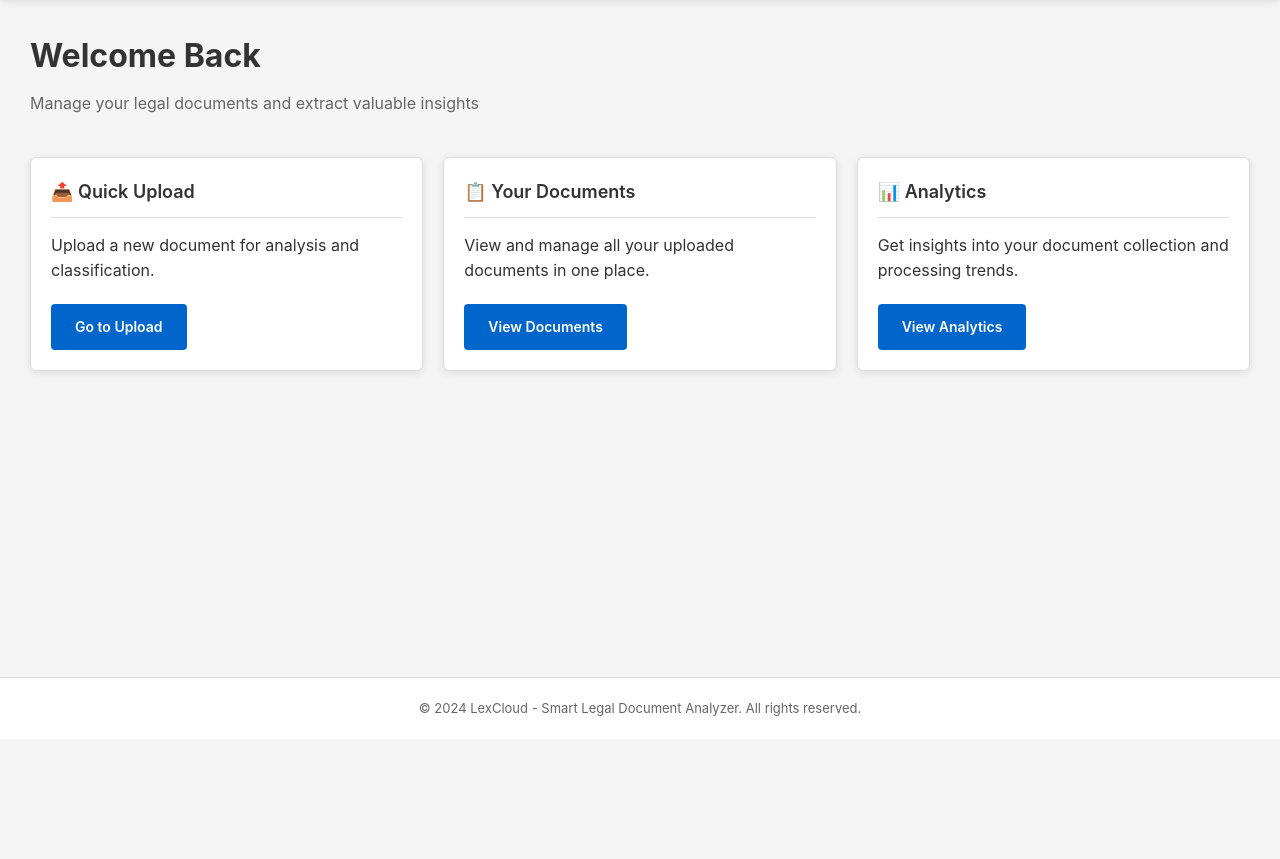
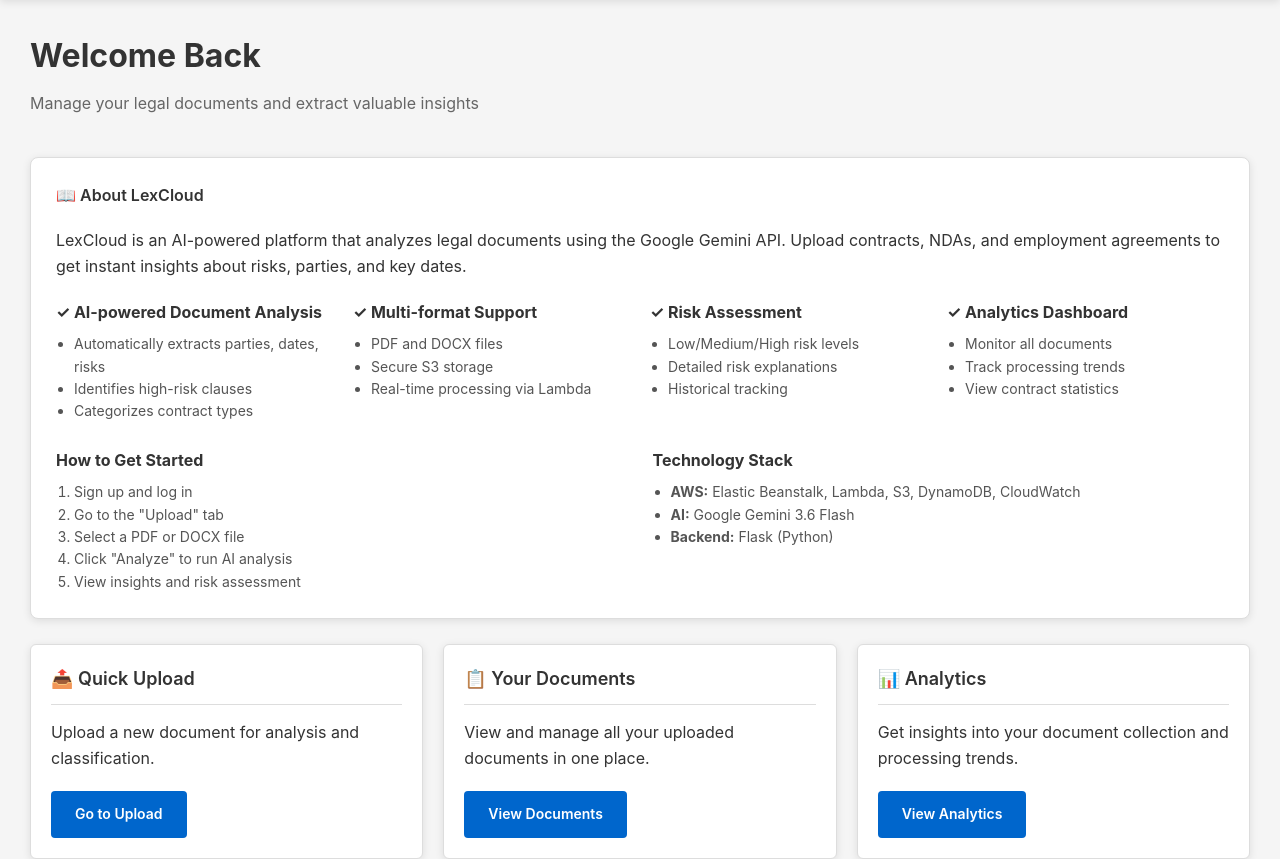
Before and after one commit to Thang40/lexcloud, a Flask app: page /dashboard in a window 1280 px wide. Shown: the part 61-920 px from the top of the page. Before the commit the page ends 777 px from the top, so only its background shows below. Run offline with Flask 3, Linux system fonts and the light colour scheme; the visitor is signed in with stand-in values (Sample User, id 1).

Commit message:
Add About LexCloud section to Dashboard
Introduces the platform (purpose, key features, getting-started
steps, tech stack) above the existing Upload/Documents/Analytics
cards, using the site's existing card styling for consistency.

```diff
--- a/templates/dashboard.html
+++ b/templates/dashboard.html
@@ -6,6 +6,72 @@
 <div class="welcome-section">
     <h1 class="welcome-title">Welcome Back</h1>
     <p class="welcome-subtitle">Manage your legal documents and extract valuable insights</p>
+</div>
+
+<!-- About LexCloud -->
+<div class="chart-container">
+    <div class="chart-title">📖 About LexCloud</div>
+    <p style="margin-bottom: 20px; color: var(--text-color);">
+        LexCloud is an AI-powered platform that analyzes legal documents using the
+        Google Gemini API. Upload contracts, NDAs, and employment agreements to get
+        instant insights about risks, parties, and key dates.
+    </p>
+
+    <div style="display: grid; grid-template-columns: repeat(auto-fit, minmax(220px, 1fr)); gap: 20px; margin-bottom: 25px;">
+        <div>
+            <strong>✓ AI-powered Document Analysis</strong>
+            <ul style="margin: 8px 0 0; padding-left: 18px; color: #555; font-size: 14px;">
+                <li>Automatically extracts parties, dates, risks</li>
+                <li>Identifies high-risk clauses</li>
+                <li>Categorizes contract types</li>
+            </ul>
+        </div>
+        <div>
+            <strong>✓ Multi-format Support</strong>
+            <ul style="margin: 8px 0 0; padding-left: 18px; color: #555; font-size: 14px;">
+                <li>PDF and DOCX files</li>
+                <li>Secure S3 storage</li>
+                <li>Real-time processing via Lambda</li>
+            </ul>
+        </div>
+        <div>
+            <strong>✓ Risk Assessment</strong>
+            <ul style="margin: 8px 0 0; padding-left: 18px; color: #555; font-size: 14px;">
+                <li>Low/Medium/High risk levels</li>
+                <li>Detailed risk explanations</li>
+                <li>Historical tracking</li>
+            </ul>
+        </div>
+        <div>
+            <strong>✓ Analytics Dashboard</strong>
+            <ul style="margin: 8px 0 0; padding-left: 18px; color: #555; font-size: 14px;">
+                <li>Monitor all documents</li>
+                <li>Track processing trends</li>
+                <li>View contract statistics</li>
+            </ul>
+        </div>
+    </div>
+
+    <div style="display: grid; grid-template-columns: repeat(auto-fit, minmax(280px, 1fr)); gap: 25px;">
+        <div>
+            <strong>How to Get Started</strong>
+            <ol style="margin: 8px 0 0; padding-left: 18px; color: #555; font-size: 14px;">
+                <li>Sign up and log in</li>
+                <li>Go to the "Upload" tab</li>
+                <li>Select a PDF or DOCX file</li>
+                <li>Click "Analyze" to run AI analysis</li>
+                <li>View insights and risk assessment</li>
+            </ol>
+        </div>
+        <div>
+            <strong>Technology Stack</strong>
+            <ul style="margin: 8px 0 0; padding-left: 18px; color: #555; font-size: 14px;">
+                <li><strong>AWS:</strong> Elastic Beanstalk, Lambda, S3, DynamoDB, CloudWatch</li>
+                <li><strong>AI:</strong> Google Gemini 3.6 Flash</li>
+                <li><strong>Backend:</strong> Flask (Python)</li>
+            </ul>
+        </div>
+    </div>
 </div>
 
 <div class="card-grid">
```
